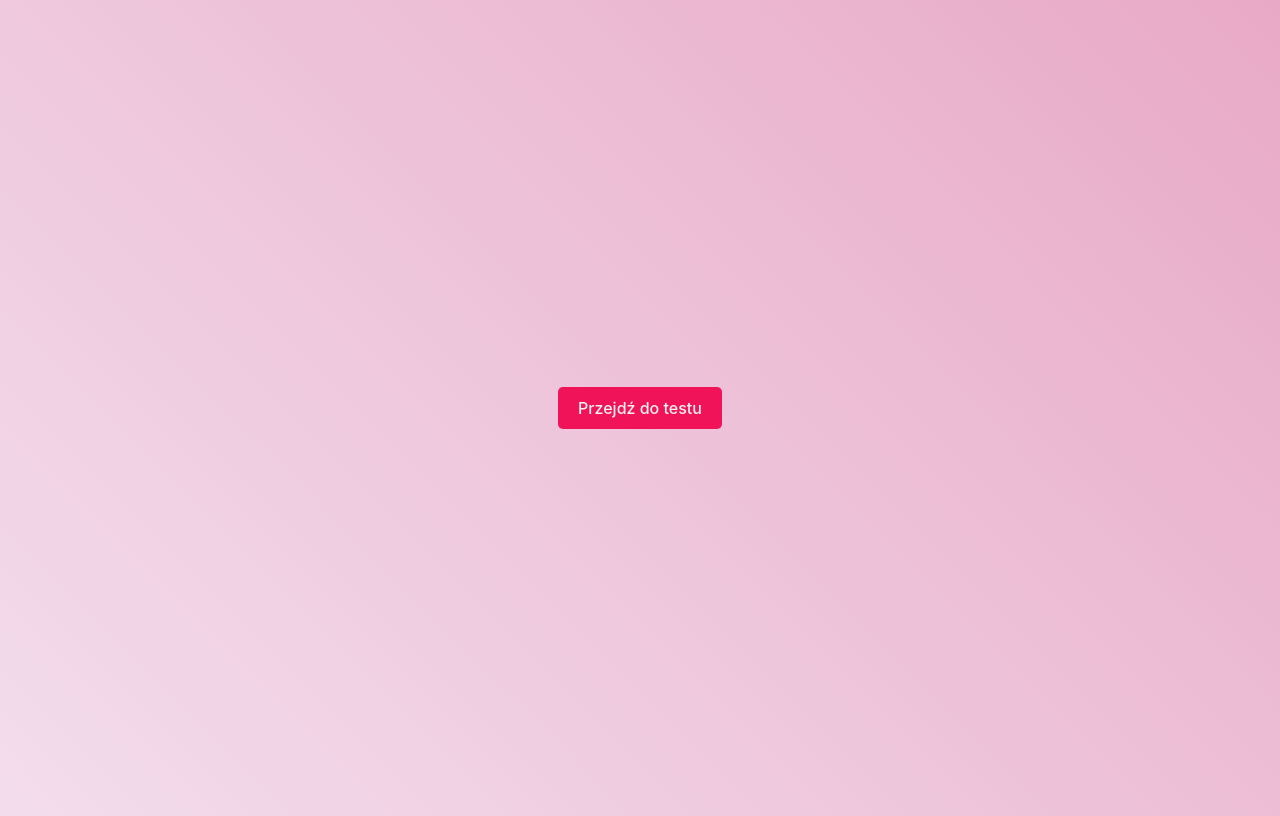
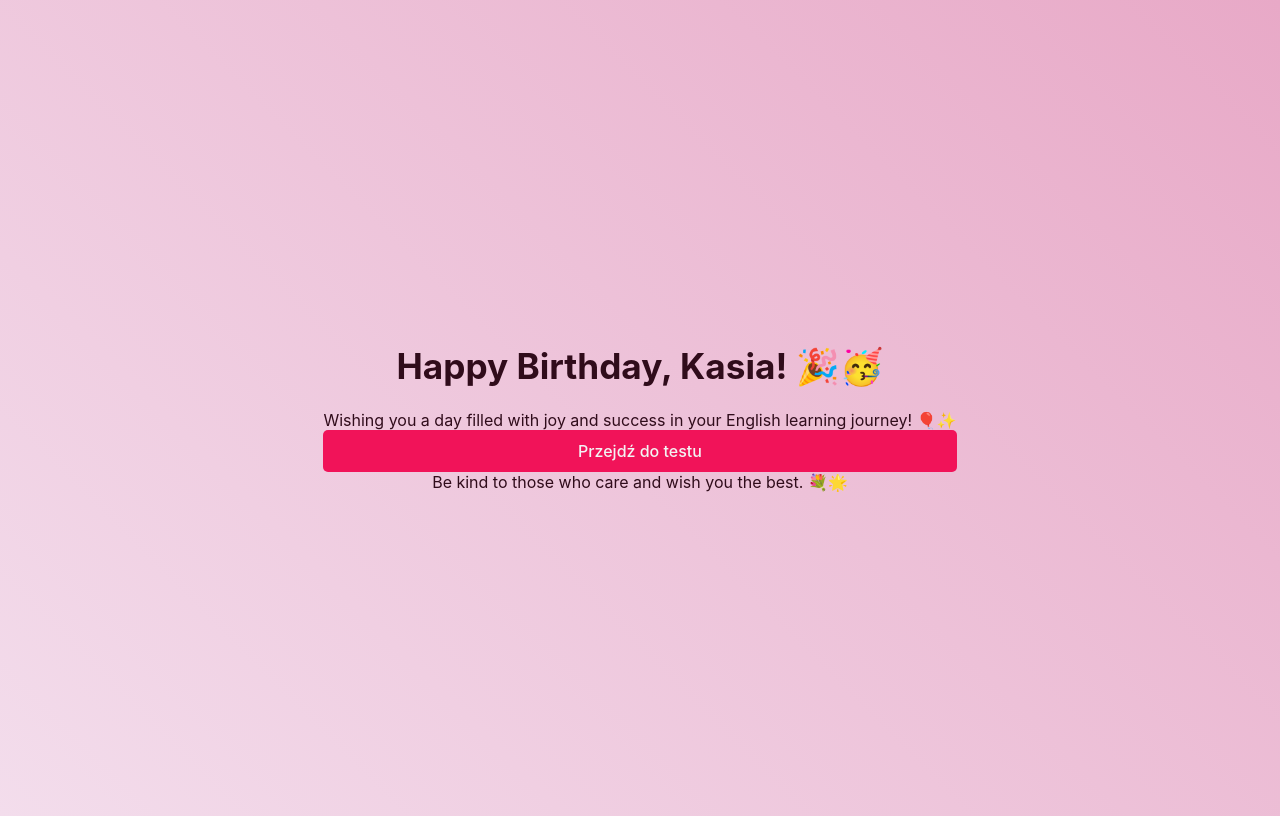
Before and after one commit to enowuigrek/pink-flamingo, a React (Vite) app: page / in a window 1280 px wide. Built offline with nearby package versions, Linux system fonts and the light colour scheme.

Commit message:
Added birthday wishes to the application.

```diff
--- a/src/App.jsx
+++ b/src/App.jsx
@@ -34,7 +34,14 @@ function App() {
     };
 
     if (!isTestStarted) {
-        return <StartTestButton onStartTest={startTest} />;
+        return (
+            <div className='start-container'>
+                <h1>Happy Birthday, Kasia! 🎉🥳</h1>
+                <p>Wishing you a day filled with joy and success in your English learning journey! 🎈✨</p>
+                <StartTestButton onStartTest={startTest} />
+                <p>Be kind to those who care and wish you the best. 💐🌟</p>
+            </div>
+        );
     }
 
     return (
```
